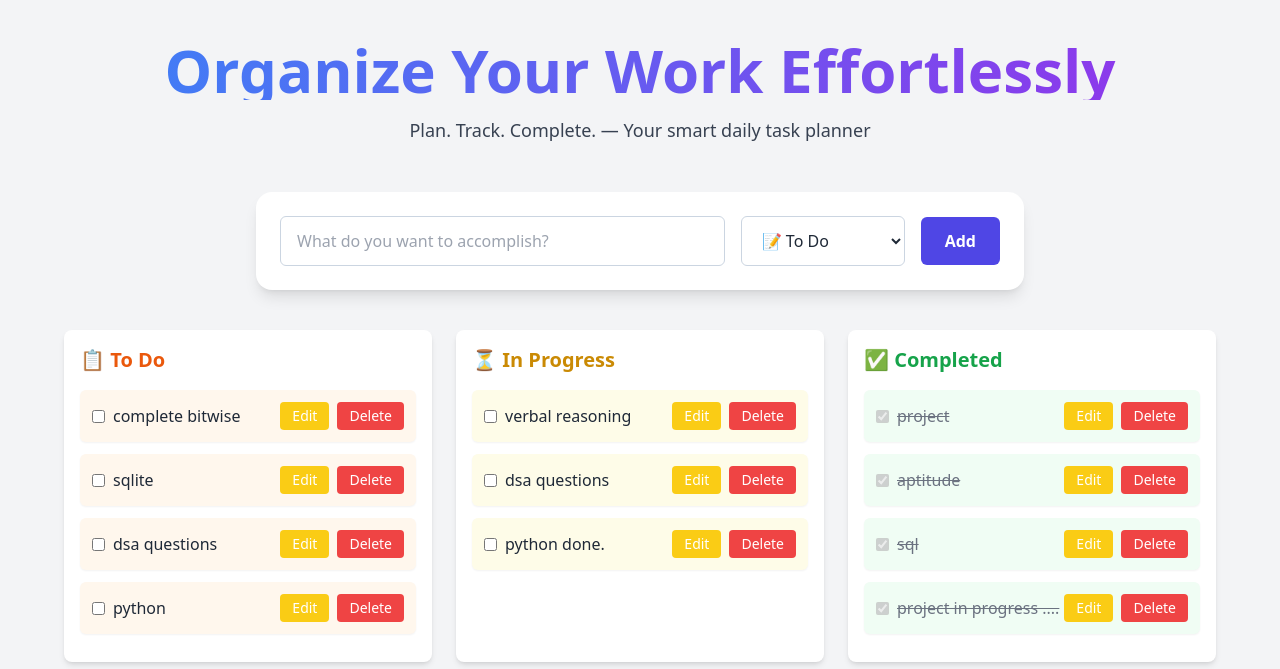
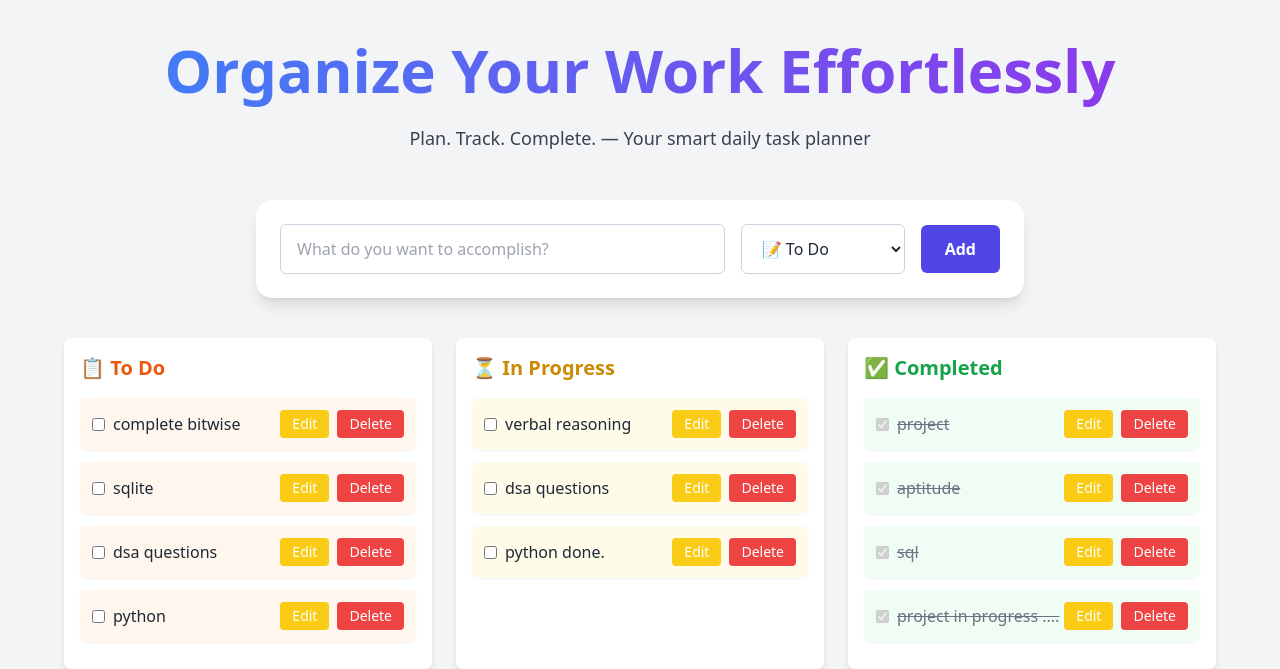
Before and after one commit to HarshitaGon/PlanScript, a Flask app: page / in a window 1280 px wide. Shown: the part 80-749 px from the top of the page. Run offline with Flask 3, Linux system fonts and the light colour scheme; some libraries are stand-ins or nearby versions.

```diff
--- a/templates/index.html
+++ b/templates/index.html
@@ -5,15 +5,19 @@
   <div class="max-w-6xl mx-auto">
 
     <!-- Animated Hero Section -->
-    <section class="relative text-center mb-12 overflow-hidden">
+
+    <section class="relative text-center mb-12">
       <div class="relative z-10 animate-fade-slide">
-        <h2 class="text-5xl md:text-6xl font-extrabold bg-gradient-to-r from-blue-500 to-purple-600 text-transparent bg-clip-text">
+        <h2 class="text-5xl md:text-6xl font-extrabold bg-gradient-to-r from-blue-500 to-purple-600 text-transparent bg-clip-text leading-tight pb-2">
           Organize Your Work Effortlessly
         </h2>
-        <p class="mt-4 text-lg text-gray-700 dark:text-gray-300">Plan. Track. Complete. — Your smart daily task planner</p>
+        <p class="mt-4 text-lg text-gray-700 dark:text-gray-300">
+          Plan. Track. Complete. — Your smart daily task planner
+        </p>
       </div>
+    </section>
 
-    </section>
+
 
     <!-- Flash messages -->
     {% with messages = get_flashed_messages() %}
```
